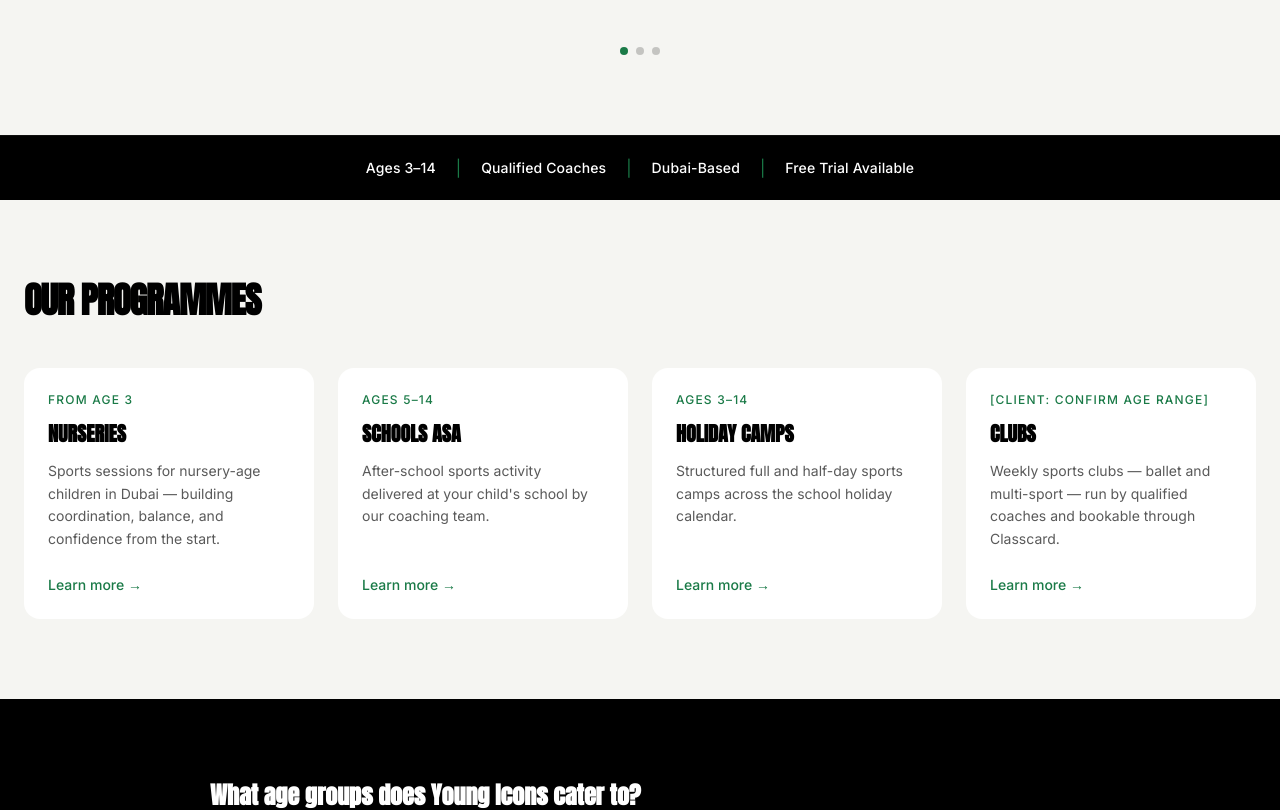
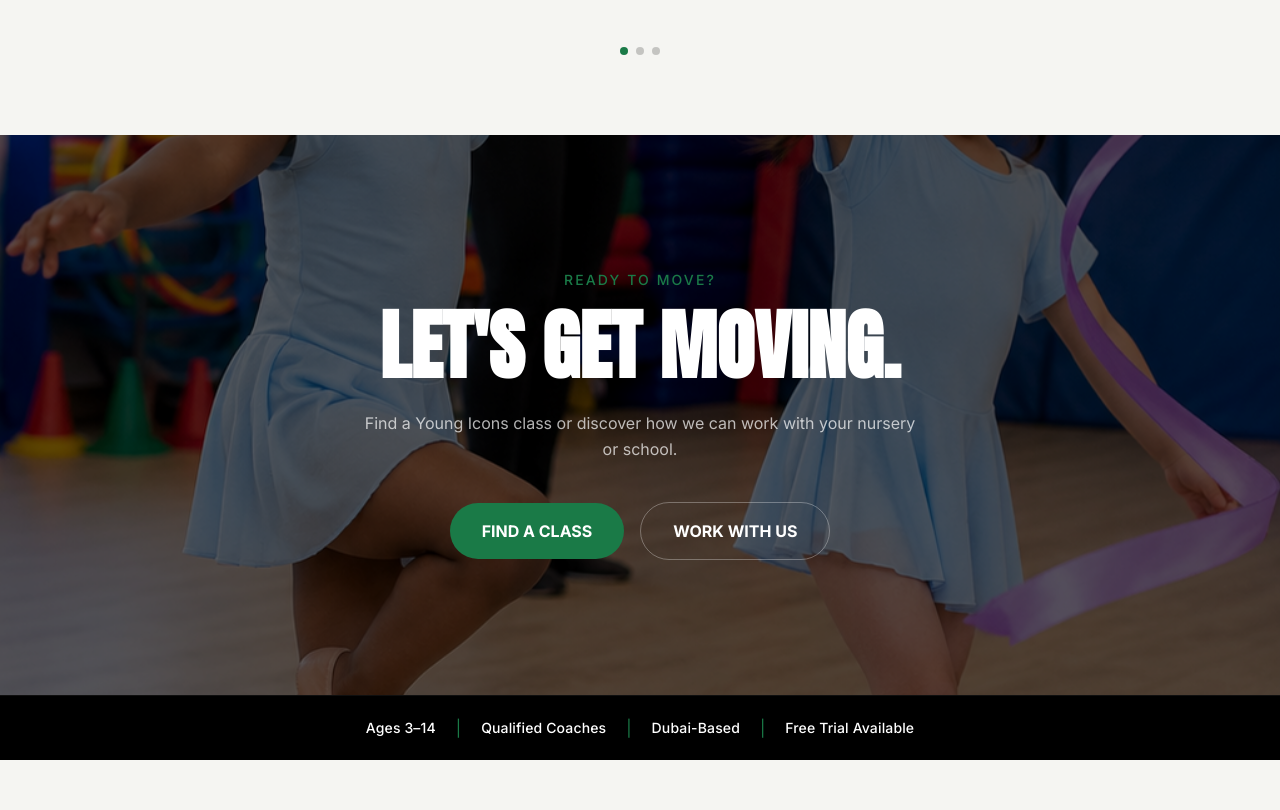
Before and after one commit to NellaThePanna/young-icons, a Next.js app: page / in a window 1280 px wide. Shown: the part 5080-5890 px from the top of the page. Built offline with nearby package versions, Linux system fonts and the light colour scheme.

Commit message:
feat: add FinalCTA — Section 8, all 8 homepage sections complete
Co-Authored-By: Claude Sonnet 4.6 <noreply@anthropic.com>

```diff
--- a/src/app/page.tsx
+++ b/src/app/page.tsx
@@ -8,6 +8,7 @@ import StatsBlock from "@/components/StatsBlock"
 import ActivityCarousel from "@/components/ActivityCarousel"
 import PartnerLogos from "@/components/PartnerLogos"
 import TestimonialSlider from "@/components/TestimonialSlider"
+import FinalCTA from "@/components/FinalCTA"
 import TrustBar from "@/components/TrustBar"
 import ProgrammeGrid from "@/components/ProgrammeGrid"
 import DirectAnswer from "@/components/DirectAnswer"
@@ -66,6 +67,7 @@ export default function HomePage() {
         <ActivityCarousel />
         <PartnerLogos />
         <TestimonialSlider />
+        <FinalCTA />
         <TrustBar />
         <ProgrammeGrid
           cards={HOME_PROGRAMME_CARDS}
--- /dev/null
+++ b/src/components/FinalCTA.tsx
@@ -0,0 +1,126 @@
+"use client"
+
+import { useRef } from "react"
+import { useGSAP } from "@gsap/react"
+import gsap from "gsap"
+import { ScrollTrigger } from "gsap/ScrollTrigger"
+import Image from "next/image"
+import Link from "next/link"
+import { CLASSCARD_URL } from "@/lib/config"
+import { FINAL_CTA } from "@/content/home"
+
+export default function FinalCTA() {
+  const sectionRef = useRef<HTMLElement>(null)
+
+  useGSAP(() => {
+    const prefersReduced = window.matchMedia("(prefers-reduced-motion: reduce)").matches
+    if (prefersReduced) return
+
+    ScrollTrigger.create({
+      trigger: sectionRef.current,
+      start: "top 80%",
+      once: true,
+      invalidateOnRefresh: true,
+      onEnter: () => {
+        const items = sectionRef.current?.querySelectorAll(".final-cta-item") ?? []
+        gsap.from(items, {
+          opacity: 0,
+          y: 32,
+          duration: 0.8,
+          ease: "power2.out",
+          stagger: 0.12,
+        })
+      },
+    })
+  }, { scope: sectionRef })
+
+  return (
+    <section
+      ref={sectionRef}
+      className="relative w-full flex items-center justify-center px-6"
+      style={{ minHeight: "70vh" }}
+    >
+      <div className="absolute inset-0">
+        <Image src={FINAL_CTA.image} alt="" fill className="object-cover" />
+      </div>
+      <div
+        className="absolute inset-0"
+        style={{ backgroundColor: "rgba(0,0,0,0.6)", zIndex: 1 }}
+        aria-hidden="true"
+      />
+
+      <div className="relative text-center" style={{ zIndex: 2, maxWidth: "780px" }}>
+        <p
+          className="final-cta-item mb-4"
+          style={{
+            fontFamily: "var(--font-body)",
+            fontWeight: "var(--font-weight-medium)",
+            fontSize: "0.875rem",
+            color: "var(--color-academy-green)",
+            textTransform: "uppercase",
+            letterSpacing: "0.15em",
+          }}
+        >
+          {FINAL_CTA.smallHeading}
+        </p>
+
+        <h2
+          className="final-cta-item mb-6"
+          style={{
+            fontFamily: "var(--font-display)",
+            fontWeight: "var(--font-weight-bold)",
+            fontSize: "clamp(3rem, 6vw, 5rem)",
+            color: "var(--color-white)",
+            textTransform: "uppercase",
+            lineHeight: 1.05,
+          }}
+        >
+          {FINAL_CTA.heading}
+        </h2>
+
+        <p
+          className="final-cta-item mx-auto mb-10"
+          style={{
+            fontFamily: "var(--font-body)",
+            color: "rgba(255,255,255,0.7)",
+            maxWidth: "560px",
+            lineHeight: 1.6,
+          }}
+        >
+          {FINAL_CTA.sub}
+        </p>
+
+        <div className="final-cta-item flex flex-col sm:flex-row items-center justify-center gap-4">
+          <a
+            href={CLASSCARD_URL}
+            target="_blank"
+            rel="noopener noreferrer"
+            className="rounded-full px-8 py-4 text-base w-full sm:w-auto text-center"
+            style={{
+              fontFamily: "var(--font-body)",
+              fontWeight: "var(--font-weight-bold)",
+              color: "var(--color-white)",
+              backgroundColor: "var(--color-academy-green)",
+              textDecoration: "none",
+            }}
+          >
+            {FINAL_CTA.ctaPrimary}
+          </a>
+          <Link
+            href="/schools"
+            className="rounded-full px-8 py-4 text-base w-full sm:w-auto text-center"
+            style={{
+              fontFamily: "var(--font-body)",
+              fontWeight: "var(--font-weight-bold)",
+              color: "var(--color-white)",
+              border: "1.5px solid rgba(255,255,255,0.3)",
+              textDecoration: "none",
+            }}
+          >
+            {FINAL_CTA.ctaSecondary}
+          </Link>
+        </div>
+      </div>
+    </section>
+  )
+}
--- a/src/content/home.ts
+++ b/src/content/home.ts
@@ -218,6 +218,15 @@ export const HOME_CTA_BAND = {
   cta: "Book Free Trial",
 } as const
 
+export const FINAL_CTA = {
+  smallHeading: "READY TO MOVE?",
+  heading: "LET'S GET MOVING.",
+  sub: "Find a Young Icons class or discover how we can work with your nursery or school.",
+  ctaPrimary: "FIND A CLASS",
+  ctaSecondary: "WORK WITH US",
+  image: "/images/placeholder/ball-skills.jpg",
+} as const
+
 export const NAV_LINKS = [
   { label: "Nurseries", href: "/nurseries" },
   { label: "Schools", href: "/schools" },
```
